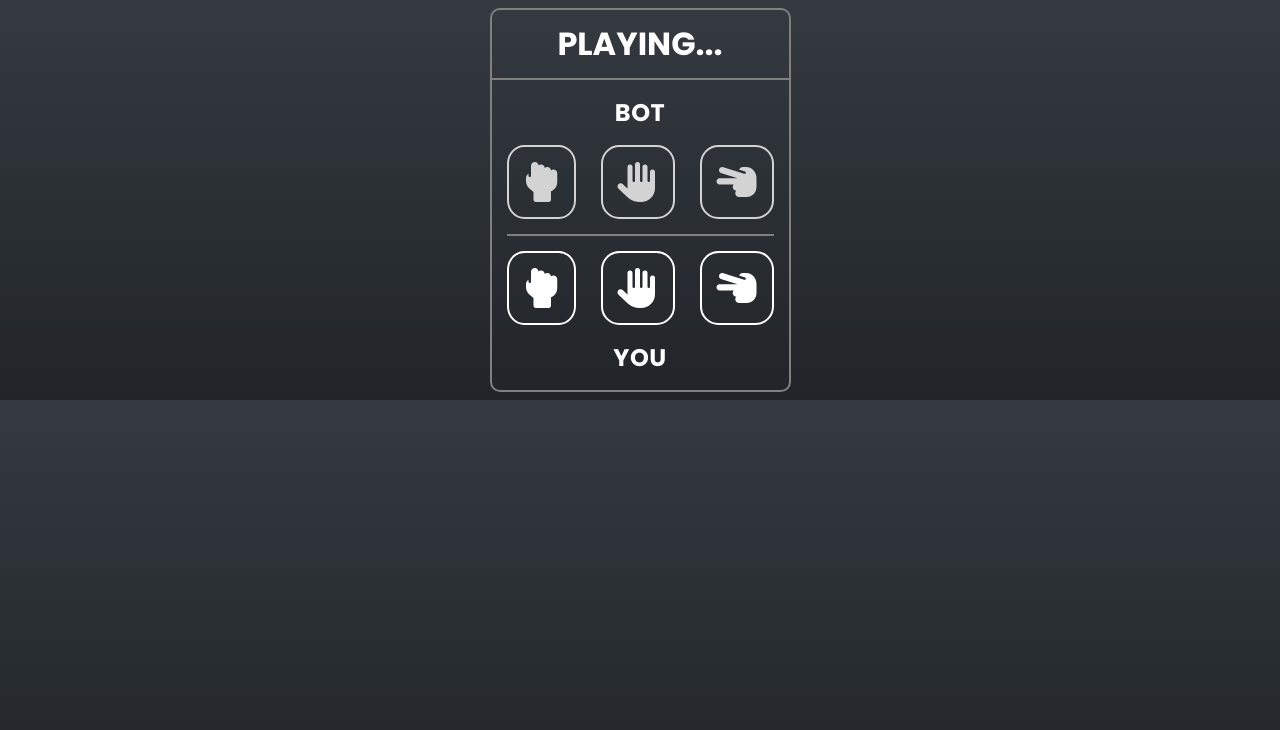
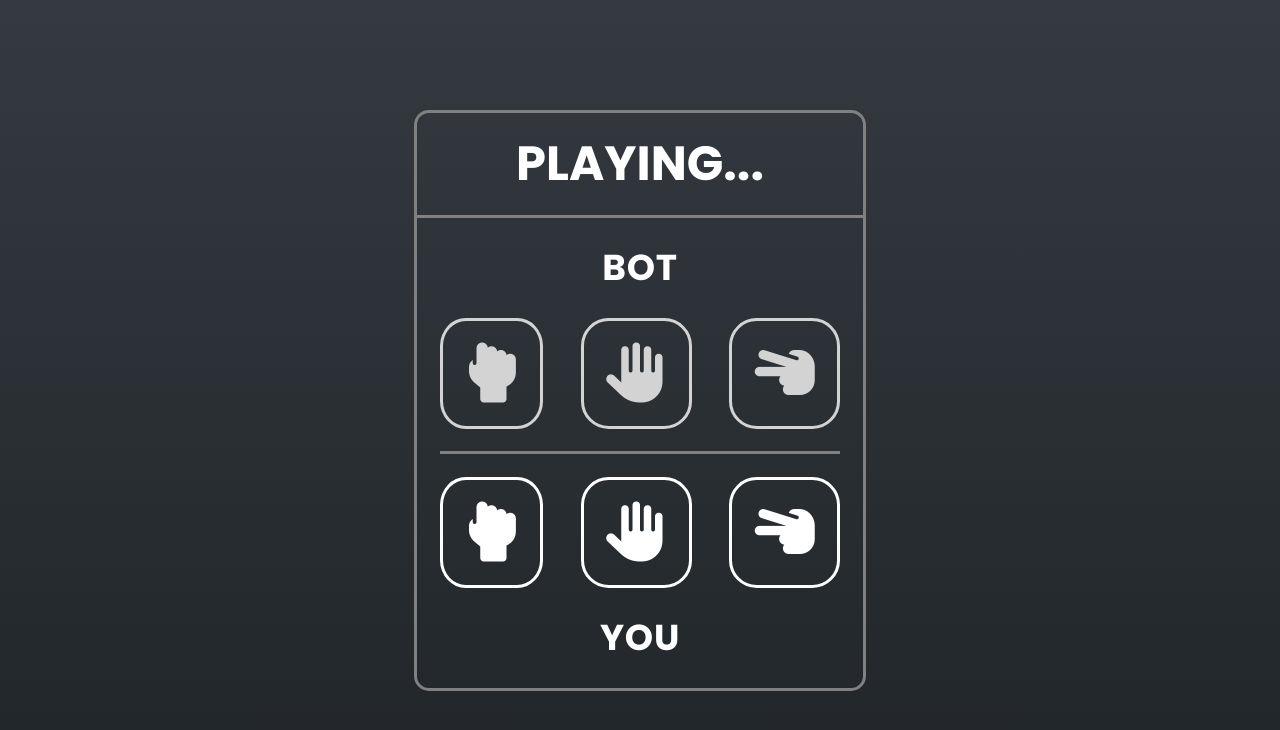
Before and after one commit to Guiltra/rock-paper-scissors, a plain HTML site: page index.html in a window 1280 px wide. Drawn offline with nearby package versions, Linux system fonts and the light colour scheme.

Commit message:
Update style.css

```diff
--- a/style.css
+++ b/style.css
@@ -8,7 +8,6 @@
 }
 
 body{
-    zoom: 0.5;
     height: 100vh;
     background: linear-gradient(#343a40, #212529);
 
@@ -18,6 +17,7 @@ body{
 }
 
 .container{
+    zoom: 0.75;
     display: flex;
     flex-direction: column;
     justify-content: center;
```
